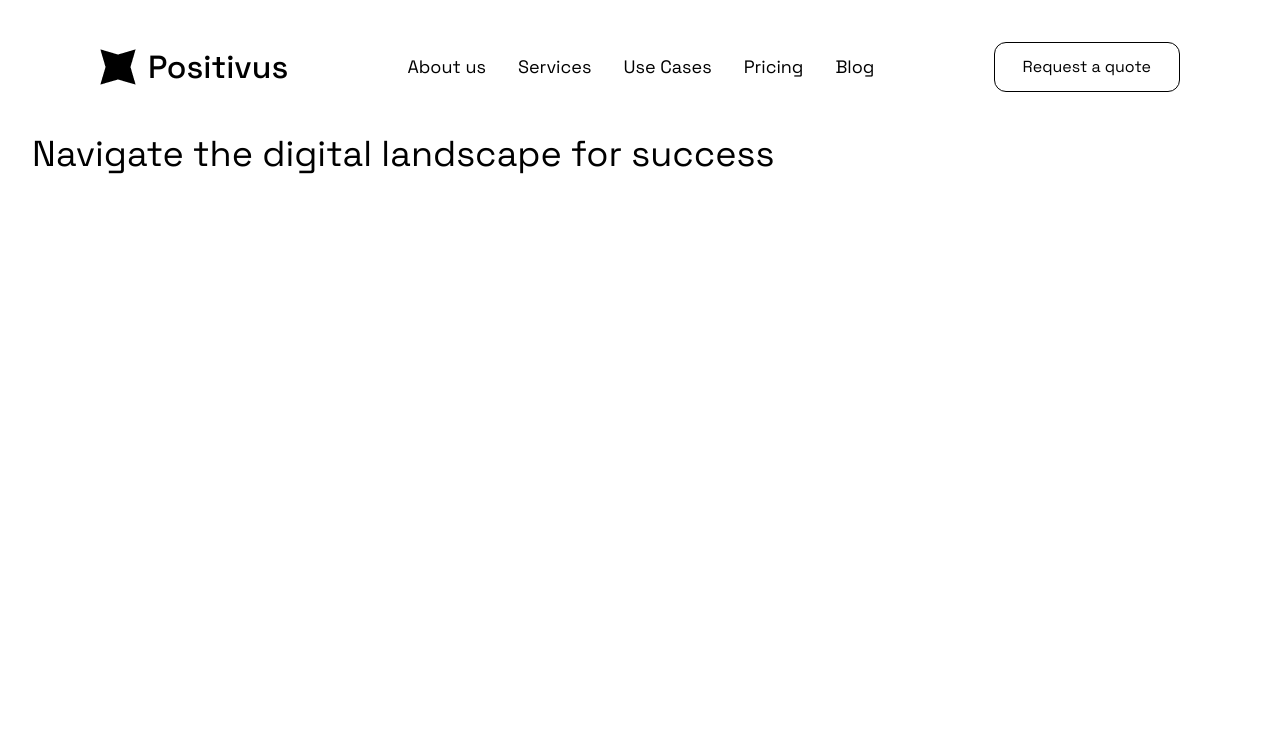
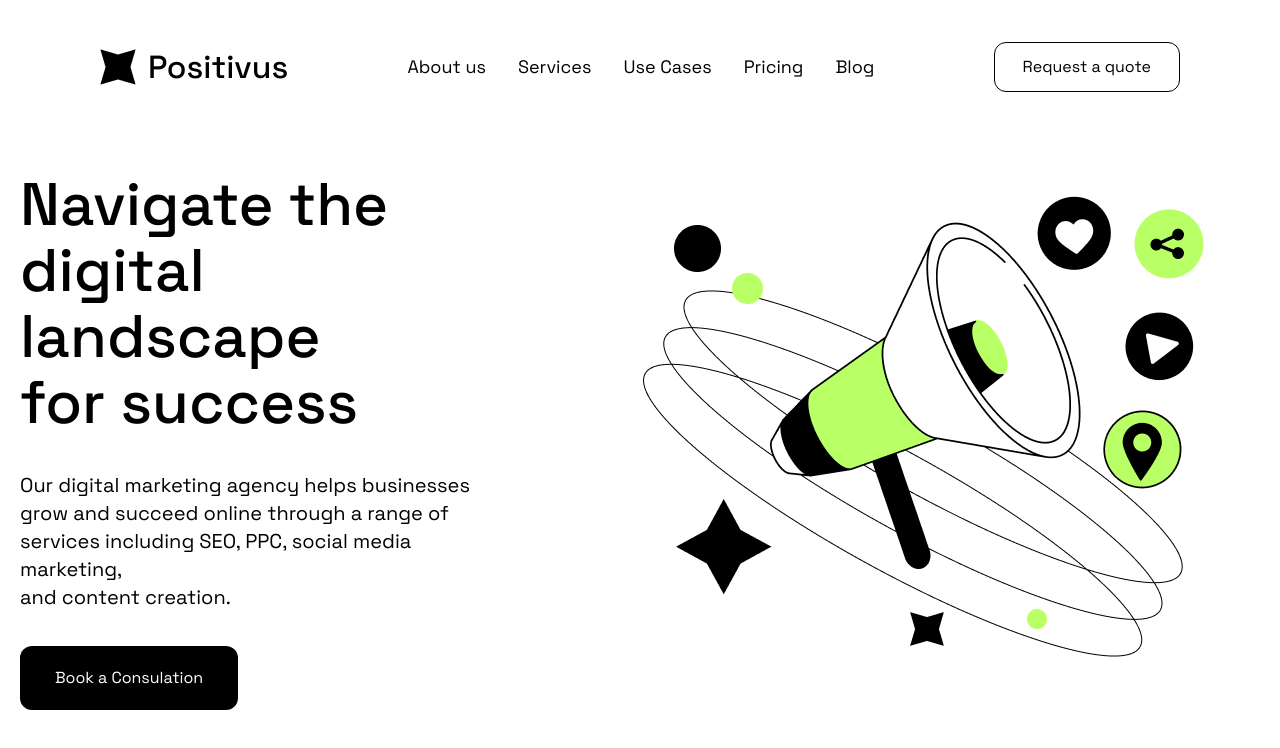
Before and after one commit to AbdulAdnan7/FIgma, a React (Vite) app in the folder Positive/: page / in a window 1280 px wide. Shown: the top 748 px of the page. Built offline with nearby package versions, Linux system fonts and the light colour scheme.

Commit message:
Completed hero Section

```diff
--- a/Positive/src/App.css
+++ b/Positive/src/App.css
@@ -1,7 +1,3 @@
-body {
-   font-family: "Space Grotesk", sans-serif;
-
-}
 
 
 .logo {
--- a/Positive/src/components/Home.jsx
+++ b/Positive/src/components/Home.jsx
@@ -2,11 +2,20 @@ import React from 'react'
 
 const Home = () => {
   return (
-    <div>
-        <div className='m-8'>
-        <h1 className='text-4xl'>Navigate the digital landscape for success</h1>
+    <section className='mx-auto max-w-7xl mt-17.5 px-5'>
+        <div className='flex flex-col md:flex-row lg:items-center gap-16 lg:gap-24'>
+
+        <div className='order-2 md:order-1 flex flex-col  gap-6 lg:gap-8.75'>
+        <h1 className='font-medium sm:text-4xl md:text-5xl text-3xl lg:text-[60px] leading-[1.1] max-w-125'>Navigate the <br /> digital landscape <br /> for success</h1>
+        <p className='lg:text-[20px] text-sm sm:text-base leading-6 lg:leading-7 max-w-117.5 '>Our digital marketing agency helps businesses <br /> grow and succeed online through a range of <br /> services including SEO, PPC, social media marketing, <br /> and content creation.</p>
+        <button className='w-fit py-4 px-7 lg:py-5 lg:px-8.75 left-0 bg-black text-white rounded-xl'>Book a Consulation</button>
+        </div>
+        <div className='order-1 md:order-2'>
+           <img src="/Illustration.png" alt="Sound" />
         </div>
         </div>
+
+        </section>
   )
 }
 
--- a/Positive/src/components/Navbar.jsx
+++ b/Positive/src/components/Navbar.jsx
@@ -1,6 +1,10 @@
 import React from "react";
+import { useState } from "react";
 
 const Navbar = () => {
+
+    const [menuOpen, setMenuOpen] = useState(null)
+
     return (
         <nav className="mt-8 max-w-360 mx-auto h-17.5 px-5 sm:px-8 lg:px-25 flex items-center justify-between">
 
@@ -33,10 +37,25 @@ const Navbar = () => {
             </button>
 
             {/* Mobile Menu Icon */}
-            <div className="lg:hidden text-2xl">
-                ☰
+            <button onClick={() => setMenuOpen(!menuOpen)} className="lg:hidden text-2xl">
+                {menuOpen ? "✕" : "☰"}
+
+            </button>
+            {
+                menuOpen && (
+                    <div className="top-20 absolute left-0 w-full bg-white">
+                        <ul className="flex flex-col items-center gap-8 py-8">
+                            <li><a href="#" className="text-black text-lg">About us</a></li>
+                            <li><a href="#" className="text-black text-lg">Services</a></li>
+                            <li><a href="#" className="text-black text-lg">Use Cases</a></li>
+                            <li><a href="#" className="text-black text-lg">Pricing</a></li>
+                            <li><a href="#" className="text-black text-lg">Blog</a></li>
+                        </ul>
                     </div>
 
+                )
+
+            }
         </nav>
     );
 };
```
Also changed, not shown: Positive/public/Illustration.png (added). Lines whose indentation alone changed are shown as unchanged.
